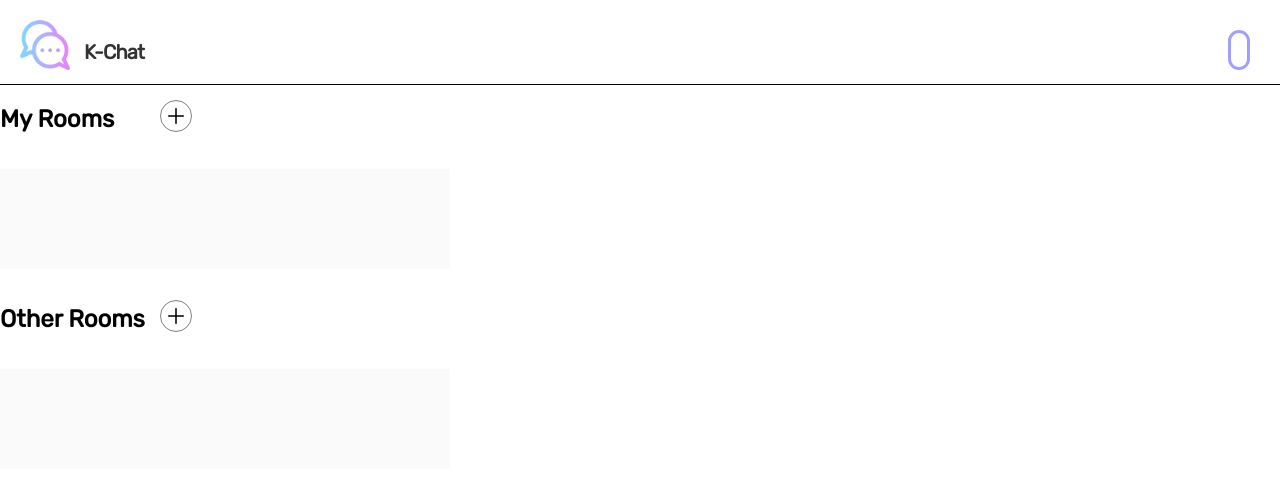
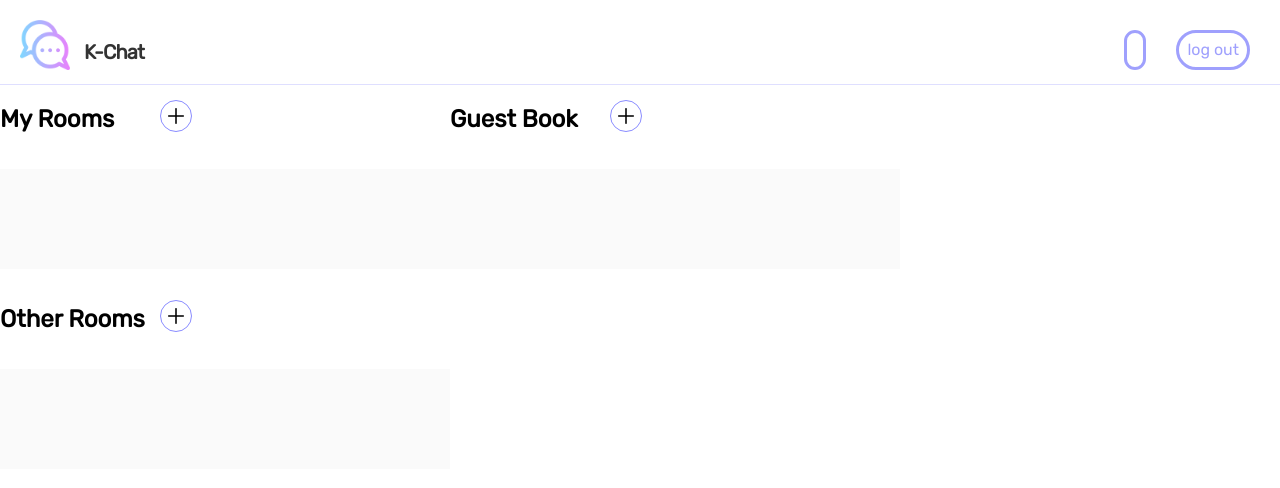
Before and after one commit to KanG98/K-Chat, a website: page client/me.html in a window 1280 px wide. Drawn offline with Linux system fonts and the light colour scheme; files whose address does not match are found by name.

Commit message:
add guest book, modify some me page css

```diff
--- a/client/css/mePage.css
+++ b/client/css/mePage.css
@@ -3,7 +3,6 @@ body {
   --lightPrimaryColor:#dfdfff;
   --boldPrimaryColor: #8a8cff;
   font-family: 'Rubik', sans-serif;
-  /* font-weight: 900; */
   margin:0;
 }
 
@@ -11,7 +10,7 @@ nav {
   color: black;
   height: 84px;
   display: flex;
-  border-bottom: solid 1px;
+  border-bottom: solid 1px var(--lightPrimaryColor);
 
 }
 
@@ -35,8 +34,7 @@ nav {
   letter-spacing: -0.04em;
 
 }
-
-.user-profile {
+.user-profile, .log-out {
   margin: 30px;
   margin-left: auto;
   color:var(--primaryColor);
@@ -49,21 +47,23 @@ nav {
   padding-bottom: 2px;
 }
 
-.user-profile > div {
+.user-profile > div, .logout-button{
   position: relative;
   top: 5px;
   text-align: center;
 }
 
-.user-profile:hover {
+.user-profile:hover, .log-out:hover{
   color: white;
   background-color: var(--primaryColor);
   font-weight: 1000;
-  transition: all 1s ease;
-  -webkit-transition: all 1s ease;
-
+  transition: all .5s ease;
+  -webkit-transition: all .5s ease;
 }
 
+.log-out {
+  margin-left: 0px;
+}
 
 .dropdown-content {
   display: none;
@@ -92,7 +92,11 @@ nav {
   -webkit-transition: all .2s ease;
 }
 
-.room-list-head {
+.list-content {
+  display: block;
+}
+
+.room-list-head, .guest-book-head {
   display: flex;
   position: relative;
 }
@@ -106,17 +110,18 @@ nav {
   transition: background-color 0.3s ease;
   height: 30px;
   width: 30px;
-  border: solid 0.1px grey;
+  border: solid 0.1px var(--boldPrimaryColor);
   border-radius: 50%;
   top: 15px;
   left: 160px;
 }
 
 .add-sign:hover{
-  background-color: rgba(182, 182, 182, 0.705);
+  /* background-color: rgba(182, 182, 182, 0.705); */
+  background-color: var(--lightPrimaryColor);
 }
 
-.my-room-list, .other-room-list {
+.my-room-list, .other-room-list, .guest-book-comments{
   border: solid 0px;
   width: 400px;
   height: 100px;
@@ -131,7 +136,8 @@ nav {
 }
 
 .room-li:hover {
-  background-color: rgba(226, 225, 225, 0.245);
+  /* background-color: rgba(226, 225, 225, 0.245); */
+  background-color: var(--lightPrimaryColor);
 }
 
 ::-webkit-scrollbar {
@@ -146,8 +152,14 @@ nav {
 }
 @media screen and (min-width: 900px) {
   /* big screen */
-  .my-room-list, .other-room-list {
+
+  .list-content {
+    display: flex;
+  }
+
+  .my-room-list, .other-room-list, .guest-book-comments{
     width: 450px
+
   }
   /* user profile hover dropdown */
 
--- a/client/css/signup.css
+++ b/client/css/signup.css
@@ -113,7 +113,7 @@ h1 span {
   position: relative;
   top: 20px;
   display: inline-block;
-  animation: bounce .4s ease infinite alternate;
+  animation: bounce 1.2s ease infinite alternate;
   font-family: 'Titan One'cursive;
   font-size: 5vw;
   color: #fff;
@@ -126,7 +126,7 @@ h1 span {
       0 7px 0 transparent,
       0 8px 0 transparent,
       0 9px 0 transparent,
-      0 10px 10px rgba(0, 0, 0, 0.4);
+      0 10px 10px var(--lightPrimaryColor);
 }
 
 h1 span:nth-child(2) {
@@ -207,6 +207,6 @@ h1 span:nth-child(17) {
           0 10px 0 #CCC,
           0 11px 0 #CCC,
           0 12px 0 #CCC,
-          0 50px 25px rgba(0, 0, 0, 0.2);
+          0 50px 25px var(--lightPrimaryColor);
   }
 }
--- a/client/me.html
+++ b/client/me.html
@@ -12,10 +12,11 @@
 </head>
 <body>
   <nav>
-    <div class="icon">
+    <div class="icon" onclick="window.location='http://localhost:3030/'">
       <div class="icon-img"></div>
       <p>K-Chat</p>
     </div>
+
       <div class="user-profile">
         <div class="user-firstname" onclick="dropdownEvent()"></div>
           <div class="dropdown-content">
@@ -23,30 +24,42 @@
             <div class="user-email"></div>
             <div class="user-nickname"></div>
             <div class="user-registime"></div>
-          <form action="http://localhost:3030/user/logout" method="post">
-            <button type="submit" class="logout-button">
-              log out
-            </button>
-          </form>
           </div>
         </div>
+      </div>
+
+      <div class="log-out">
+        <form action="http://localhost:3030/user/logout" method="post">
+          <div onclick="javascript:this.parentNode.submit()" class="logout-button">log out</div>
+        </form>
       </div>
   </nav>
 
 
 
-  <div class="room-list">
+  <div class="list-content">
+    <div>
       <div class="room-list-head">
         <h2>My Rooms</h2>
         <div class="add-sign" onclick="createRoom()"></div>
       </div>
       <ul class="my-room-list"></ul>
-    <!-- </table> -->
+
       <div class="room-list-head">
         <h2>Other Rooms</h2>
         <div class="add-sign"></div>
       </div>
       <ul class="other-room-list"></ul>
+    </div>
+
+    <div>
+      <div class="guest-book-head">
+        <h2>Guest Book</h2>
+        <!-- <h3>Leave your global comment!</h3> -->
+        <div class="add-sign"></div>
+      </div>
+      <ul class="guest-book-comments"></ul>
+    </div>
   </div>
 
   <script src="/js/mePageEvents.js"></script>
```
Lines whose indentation alone changed are shown as unchanged.
